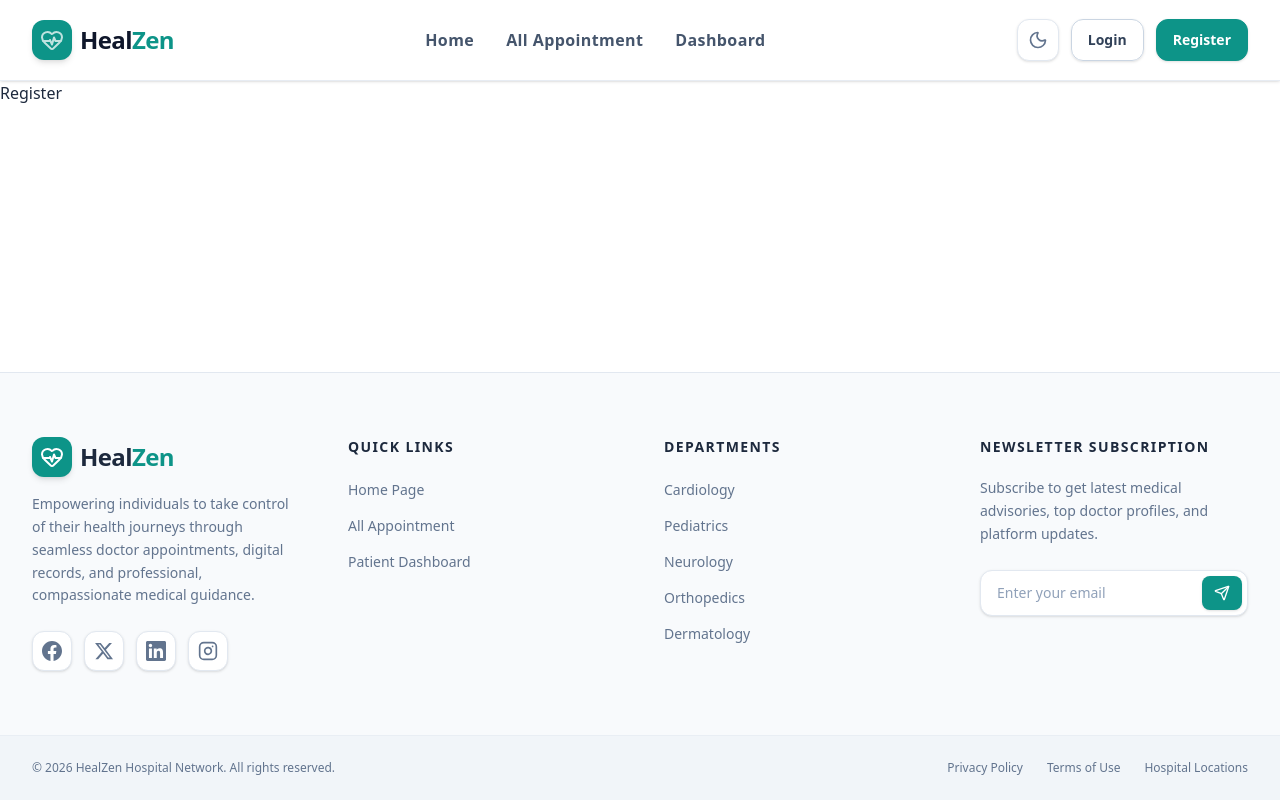
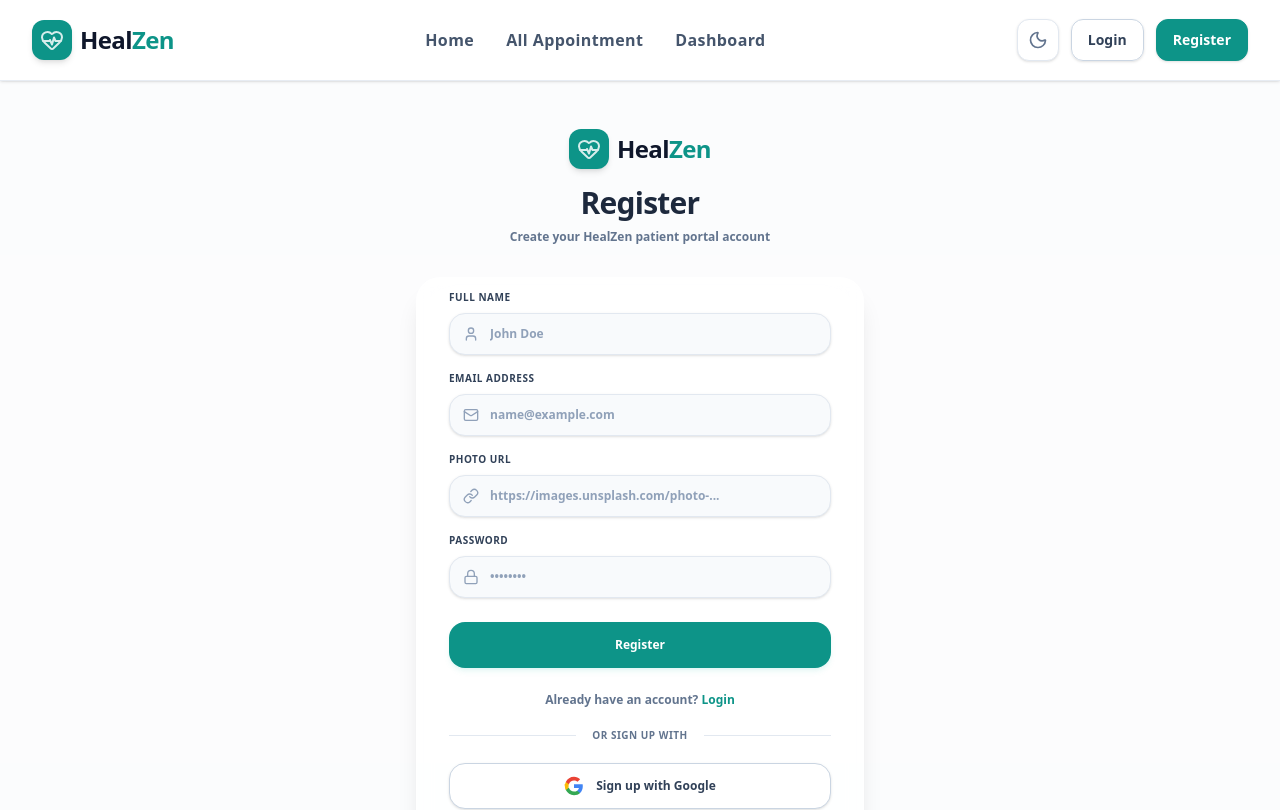
Before and after one commit to farjanayeasminrimi/HealZen, a Next.js app: page /register in a window 1280 px wide. Shown: the top 810 px of the page. Built offline with nearby package versions, Linux system fonts and the light colour scheme.

Commit message:
added register page

```diff
--- a/src/app/register/page.jsx
+++ b/src/app/register/page.jsx
@@ -1,7 +1,189 @@
-import React from "react";
+"use client";
 
-const Register = () => {
-  return <div>Register</div>;
-};
+import React, { useState } from "react";
+import Link from "next/link";
+import { User, Mail, Lock, Link as LinkIcon, ArrowRight, HeartPulse } from "lucide-react";
 
-export default Register;
+export default function RegisterPage() {
+  const [name, setName] = useState("");
+  const [email, setEmail] = useState("");
+  const [photoUrl, setPhotoUrl] = useState("");
+  const [password, setPassword] = useState("");
+
+  const handleMockSubmit = (e) => {
+    e.preventDefault();
+    // Pure design/visual behavior - no backend/authentication logic
+  };
+
+  return (
+    <div className="w-full min-h-[85vh] flex items-center justify-center py-12 px-4 sm:px-6 lg:px-8 bg-slate-50/50 dark:bg-slate-900/40 transition-colors duration-300">
+      <div className="max-w-md w-full">
+        {/* Logo and Headings */}
+        <div className="flex flex-col items-center mb-8">
+          <Link href="/" className="flex items-center gap-2 group mb-4">
+            <div className="bg-brand-600 text-white p-2 rounded-xl group-hover:scale-105 transition-transform duration-300 shadow-md">
+              <HeartPulse className="h-6 w-6 animate-pulse" />
+            </div>
+            <span className="text-2xl font-bold tracking-tight text-slate-900 dark:text-white transition-colors duration-300">
+              Heal<span className="text-brand-600 dark:text-brand-400">Zen</span>
+            </span>
+          </Link>
+          <h1 className="text-2xl sm:text-3xl font-black text-slate-800 dark:text-white tracking-tight">
+            Register
+          </h1>
+          <p className="text-xs text-slate-500 dark:text-slate-400 font-semibold mt-2">
+            Create your HealZen patient portal account
+          </p>
+        </div>
+
+        {/* Glassmorphic Registration Card - No floating/movement animations */}
+        <div className="glass rounded-3xl p-6 pt-3 sm:p-8 sm:pt-3 shadow-xl border border-slate-200 dark:border-slate-800 transition-all duration-300 bg-white/80 dark:bg-slate-950/80">
+          {/* Form */}
+          <form onSubmit={handleMockSubmit} className="flex flex-col gap-4">
+            {/* Name Field */}
+            <div className="flex flex-col gap-2">
+              <label className="text-left text-[10px] font-extrabold text-slate-700 dark:text-slate-350 uppercase tracking-wider">
+                Full Name
+              </label>
+              <div className="relative">
+                <div className="absolute inset-y-0 left-0 pl-3.5 flex items-center pointer-events-none text-slate-400 dark:text-slate-500">
+                  <User className="w-4 h-4" />
+                </div>
+                <input
+                  type="text"
+                  required
+                  value={name}
+                  onChange={(e) => setName(e.target.value)}
+                  placeholder="John Doe"
+                  className="w-full pl-10 pr-4 py-3 bg-slate-50 dark:bg-slate-900/60 border border-slate-200 dark:border-slate-800 rounded-2xl text-xs font-semibold text-slate-800 dark:text-white placeholder:text-slate-400 dark:placeholder:text-slate-500 focus:outline-none focus:border-brand-500 transition-colors duration-300 shadow-sm"
+                />
+              </div>
+            </div>
+
+            {/* Email Field */}
+            <div className="flex flex-col gap-2">
+              <label className="text-left text-[10px] font-extrabold text-slate-700 dark:text-slate-350 uppercase tracking-wider">
+                Email Address
+              </label>
+              <div className="relative">
+                <div className="absolute inset-y-0 left-0 pl-3.5 flex items-center pointer-events-none text-slate-400 dark:text-slate-500">
+                  <Mail className="w-4 h-4" />
+                </div>
+                <input
+                  type="email"
+                  required
+                  value={email}
+                  onChange={(e) => setEmail(e.target.value)}
+                  placeholder="name@example.com"
+                  className="w-full pl-10 pr-4 py-3 bg-slate-50 dark:bg-slate-900/60 border border-slate-200 dark:border-slate-800 rounded-2xl text-xs font-semibold text-slate-800 dark:text-white placeholder:text-slate-400 dark:placeholder:text-slate-500 focus:outline-none focus:border-brand-500 transition-colors duration-300 shadow-sm"
+                />
+              </div>
+            </div>
+
+            {/* Photo URL Field */}
+            <div className="flex flex-col gap-2">
+              <label className="text-left text-[10px] font-extrabold text-slate-700 dark:text-slate-350 uppercase tracking-wider">
+                Photo URL
+              </label>
+              <div className="relative">
+                <div className="absolute inset-y-0 left-0 pl-3.5 flex items-center pointer-events-none text-slate-400 dark:text-slate-500">
+                  <LinkIcon className="w-4 h-4" />
+                </div>
+                <input
+                  type="url"
+                  value={photoUrl}
+                  onChange={(e) => setPhotoUrl(e.target.value)}
+                  placeholder="https://images.unsplash.com/photo-..."
+                  className="w-full pl-10 pr-4 py-3 bg-slate-50 dark:bg-slate-900/60 border border-slate-200 dark:border-slate-800 rounded-2xl text-xs font-semibold text-slate-800 dark:text-white placeholder:text-slate-400 dark:placeholder:text-slate-500 focus:outline-none focus:border-brand-500 transition-colors duration-300 shadow-sm"
+                />
+              </div>
+            </div>
+
+            {/* Password Field */}
+            <div className="flex flex-col gap-2">
+              <label className="text-left text-[10px] font-extrabold text-slate-700 dark:text-slate-350 uppercase tracking-wider">
+                Password
+              </label>
+              <div className="relative">
+                <div className="absolute inset-y-0 left-0 pl-3.5 flex items-center pointer-events-none text-slate-400 dark:text-slate-500">
+                  <Lock className="w-4 h-4" />
+                </div>
+                <input
+                  type="password"
+                  required
+                  value={password}
+                  onChange={(e) => setPassword(e.target.value)}
+                  placeholder="••••••••"
+                  className="w-full pl-10 pr-4 py-3 bg-slate-50 dark:bg-slate-900/60 border border-slate-200 dark:border-slate-800 rounded-2xl text-xs font-semibold text-slate-800 dark:text-white placeholder:text-slate-400 dark:placeholder:text-slate-500 focus:outline-none focus:border-brand-500 transition-colors duration-300 shadow-sm"
+                />
+              </div>
+            </div>
+
+            {/* Register Button */}
+            <button
+              type="submit"
+              className="mt-2 w-full py-3.5 bg-brand-600 hover:bg-brand-700 dark:bg-brand-500 dark:hover:bg-brand-600 text-white rounded-2xl text-xs font-extrabold flex items-center justify-center gap-1.5 shadow-md shadow-brand-500/10 active:scale-98 transition-all duration-300 cursor-pointer border border-transparent"
+            >
+              Register
+            </button>
+          </form>
+
+          {/* Toggle Login Link - Moved here, above social sign-in */}
+          <div className="mt-6 text-center">
+            <p className="text-xs text-slate-500 dark:text-slate-400 font-semibold">
+              Already have an account?{" "}
+              <Link
+                href="/login"
+                className="text-brand-600 hover:text-brand-700 dark:text-brand-400 dark:hover:text-brand-300 hover:underline transition-colors font-extrabold"
+              >
+                Login
+              </Link>
+            </p>
+          </div>
+
+          {/* Divider */}
+          <div className="relative flex py-5 items-center">
+            <div className="flex-grow border-t border-slate-200 dark:border-slate-800"></div>
+            <span className="flex-shrink mx-4 text-[10px] font-extrabold uppercase text-slate-500 dark:text-slate-400 tracking-wider">
+              Or Sign Up With
+            </span>
+            <div className="flex-grow border-t border-slate-200 dark:border-slate-800"></div>
+          </div>
+
+          {/* Social Sign-Up (Google only, as requested) - At the bottom */}
+          <button
+            type="button"
+            onClick={() => alert("Google Signup clicked! (Design only)")}
+            className="w-full flex items-center justify-center gap-3 px-4 py-3 bg-white dark:bg-slate-900 border border-slate-300 dark:border-slate-700 hover:bg-slate-50 dark:hover:bg-slate-800/80 rounded-2xl text-xs font-bold text-slate-700 dark:text-slate-300 transition-all duration-300 cursor-pointer shadow-sm active:scale-98"
+          >
+            {/* Google Icon */}
+            <svg
+              className="w-5 h-5"
+              viewBox="0 0 24 24"
+              fill="none"
+              xmlns="http://www.w3.org/2000/svg"
+            >
+              <path
+                d="M22.56 12.25c0-.78-.07-1.53-.2-2.25H12v4.26h5.92c-.26 1.37-1.04 2.53-2.21 3.31v2.77h3.57c2.08-1.92 3.28-4.74 3.28-8.09z"
+                fill="#4285F4"
+              />
+              <path
+                d="M12 23c2.97 0 5.46-.98 7.28-2.66l-3.57-2.77c-.98.66-2.23 1.06-3.71 1.06-2.86 0-5.29-1.93-6.16-4.53H2.18v2.84C3.99 20.53 7.7 23 12 23z"
+                fill="#34A853"
+              />
+              <path
+                d="M5.84 14.09c-.22-.66-.35-1.36-.35-2.09s.13-1.43.35-2.09V7.06H2.18C1.43 8.55 1 10.22 1 12s.43 3.45 1.18 4.94l2.85-2.22c-.87-2.6-3.28-4.53-6.16-4.53z"
+                fill="#FBBC05"
+              />
+              <path
+                d="M12 5.38c1.62 0 3.06.56 4.21 1.64l3.15-3.15C17.45 2.09 14.97 1 12 1 7.7 1 3.99 3.47 2.18 7.06l3.66 2.84c.87-2.6 3.3-4.52 6.16-4.52z"
+                fill="#EA4335"
+              />
+            </svg>
+            Sign up with Google
+          </button>
+        </div>
+      </div>
+    </div>
+  );
+}
```
